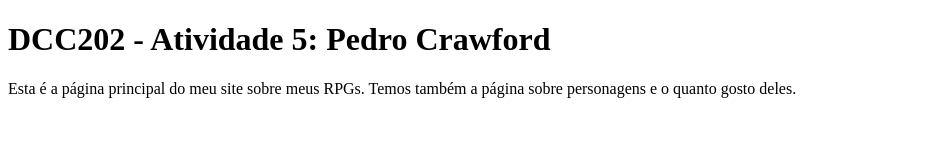
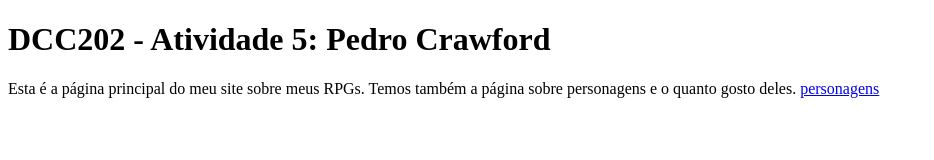
Before and after one commit to ufjf-dcc202/ufjf-dcc202-2023-3-b-atv5-CrawfordPedro, a website: page index.html in a window 1280 px wide. Shown: the whole page, without its empty margins (0-934 px from the left). Drawn offline with Linux system fonts and the light colour scheme.

Commit message:
adiciona link personagens

```diff
--- a/index.html
+++ b/index.html
@@ -9,7 +9,7 @@
     <h1>DCC202 - Atividade 5: Pedro Crawford</h1>
     <p>
         Esta é a página principal do meu site sobre meus RPGs. Temos também a página sobre personagens e o quanto gosto deles.
-
+        <a href="personagens.html">personagens</a>
     </p>
 </body>
 </html>
```
